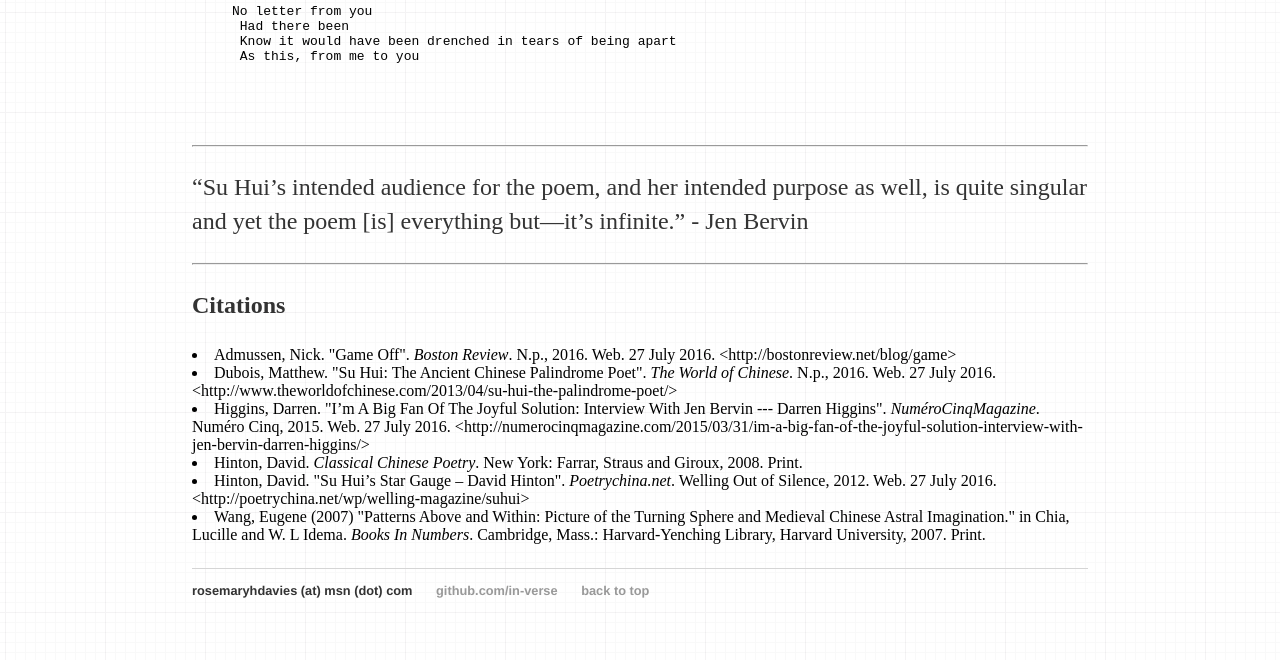
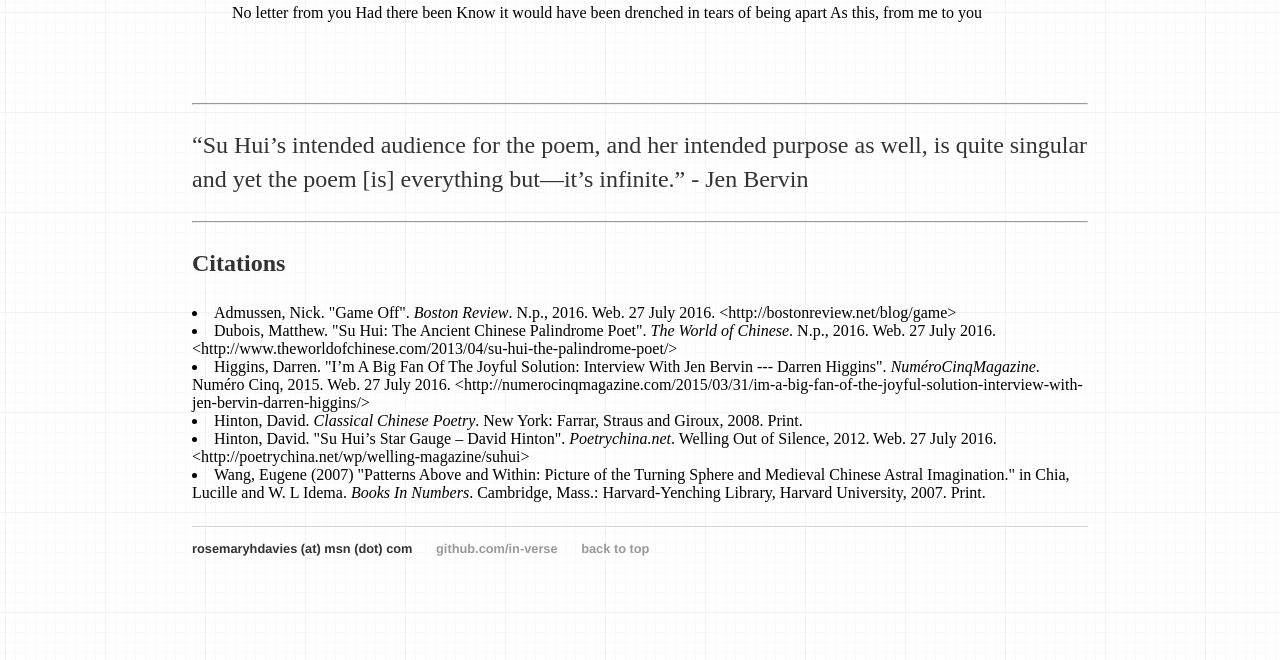
Before and after one commit to In-Verse/in-verse.github.io, a Jekyll site: the page built from _posts/2016-07-27-suhui.md, in a window 1280 px wide. Shown: the part 2593-3253 px from the top of the page. Built offline with Jekyll 4.4.1, drawn with Linux system fonts in a browser that asks for light colours; after the commit the page ends 3211 px from its top, so only the background shows below that.

Commit message:
Update 2016-07-27-suhui.md

```diff
--- a/_posts/2016-07-27-suhui.md
+++ b/_posts/2016-07-27-suhui.md
@@ -35,12 +35,12 @@ In the end, the poem worked! Su Hui won back her husband. However, Su Hui also p
 <br>
 <br>
 I am also reminded of my great-grandfather's poem. Separated from his wife, he wrote to her in Chungking after the loss of the East to Japan. It is deep feeling.
-
->     No letter from you
+<blockquote>
+     No letter from you
      Had there been
      Know it would have been drenched in tears of being apart
      As this, from me to you
-
+</blockquote>
 <br>
 <hr />
 “Su Hui’s intended audience for the poem, and her intended purpose as well, is quite singular and yet the poem [is] everything but—it’s infinite.” - Jen Bervin
```
